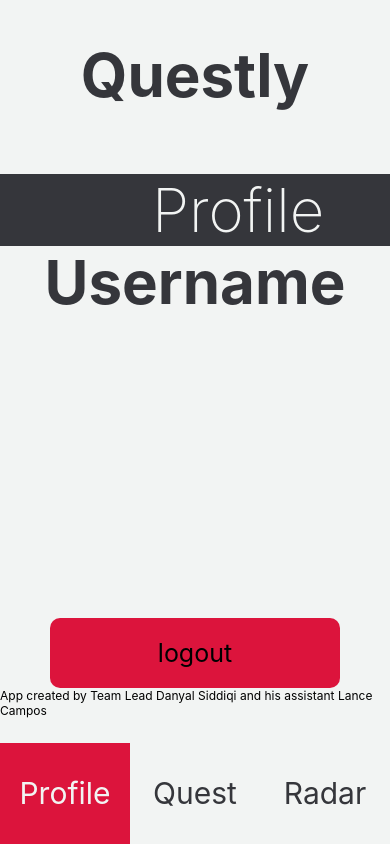
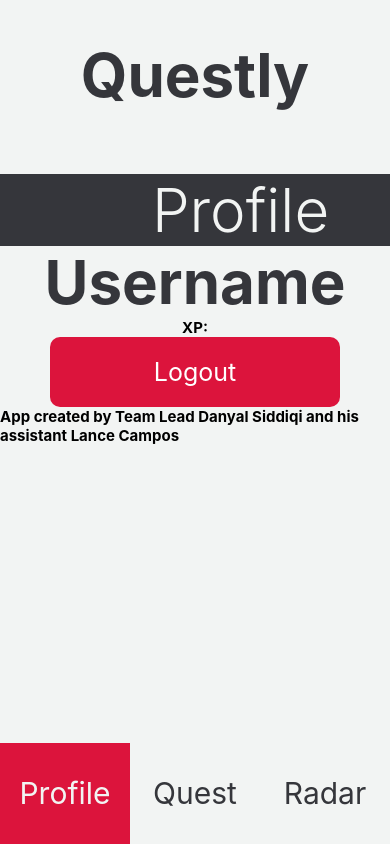
Before and after one commit to LanceCampos5302/Questly, a React Native app: screen /Profile in a window 390 px wide. Shown: the top 844 px of the page. Built offline with nearby package versions, Linux system fonts and the light colour scheme.

Commit message:
changed fonts

```diff
--- a/components/ProfilePage.js
+++ b/components/ProfilePage.js
@@ -1,4 +1,5 @@
-import React from 'react';
+
+import React, { useState } from 'react';
 import { StyleSheet, Text, View, TouchableOpacity } from 'react-native';
 import { globalStyles, resetStyles } from '../AppStyles';
 import MenuNav from './MenuNav';
@@ -25,8 +26,12 @@ const ProfilePage = () => {
       <View style={styles.centeredTextContainer}>
       <Text style={styles.ProfileText}>         Profile</Text>
       <Text style={styles.logoText}>Username</Text>
+      <Text style={styles.text}>XP:</Text>
+
+
+
       <TouchableOpacity style={styles.button} onPress={handleLogout}>
-        <Text style={styles.buttonText}>logout</Text>
+        <Text style={styles.buttonText}>Logout</Text>
       </TouchableOpacity>
       <Text style={styles.text}>App created by Team Lead Danyal Siddiqi and his assistant Lance Campos</Text>
 
@@ -87,7 +92,8 @@ const styles = StyleSheet.create({
     alignItems: 'center',
   },
   text: {
-    fontSize: 12,
+    fontSize: 15,
+    fontWeight:'bold',
     justifyContent: 'center',
     alignItems: 'center',
 
@@ -104,11 +110,20 @@ const styles = StyleSheet.create({
     color: globalStyles.secondaryColor,
     justifyContent: 'center',
     alignItems: 'center',
+    //fontFamily:'serif',
+
+  },
+  User_Text: {
+    fontSize: 10,
+    fontWeight: 'bold',
+    color: globalStyles.secondaryColor,
+    justifyContent: 'center',
+    alignItems: 'center',
 
   },
   ProfileText: {
     fontSize: 60,
-    fontWeight: '200',
+    fontWeight: '300',
     color: globalStyles.primaryColor,
     paddingTop: "0%",
     width:'100%',
@@ -122,12 +137,13 @@ const styles = StyleSheet.create({
     backgroundColor: globalStyles.popColor, // Set your desired color here
     alignItems: 'center',
     justifyContent: 'center',
-    marginTop: 300,
+    //marginTop: 300,
     borderRadius: 10,
   },
 
   buttonText: {
-    color: 'black',
+    color: 'white',
+    fontSize:'Bold',
     fontSize: 25,
   },
 });
```
